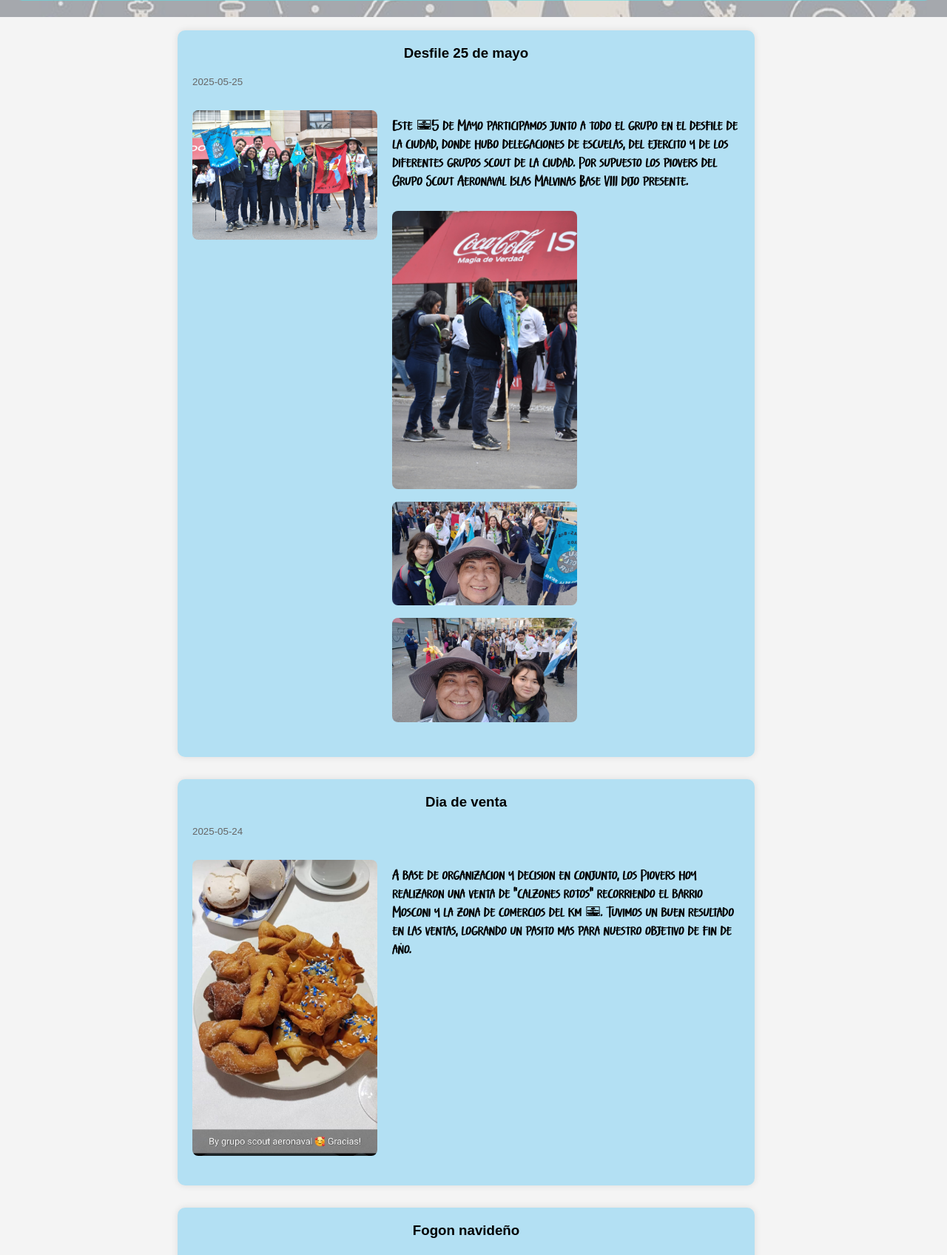
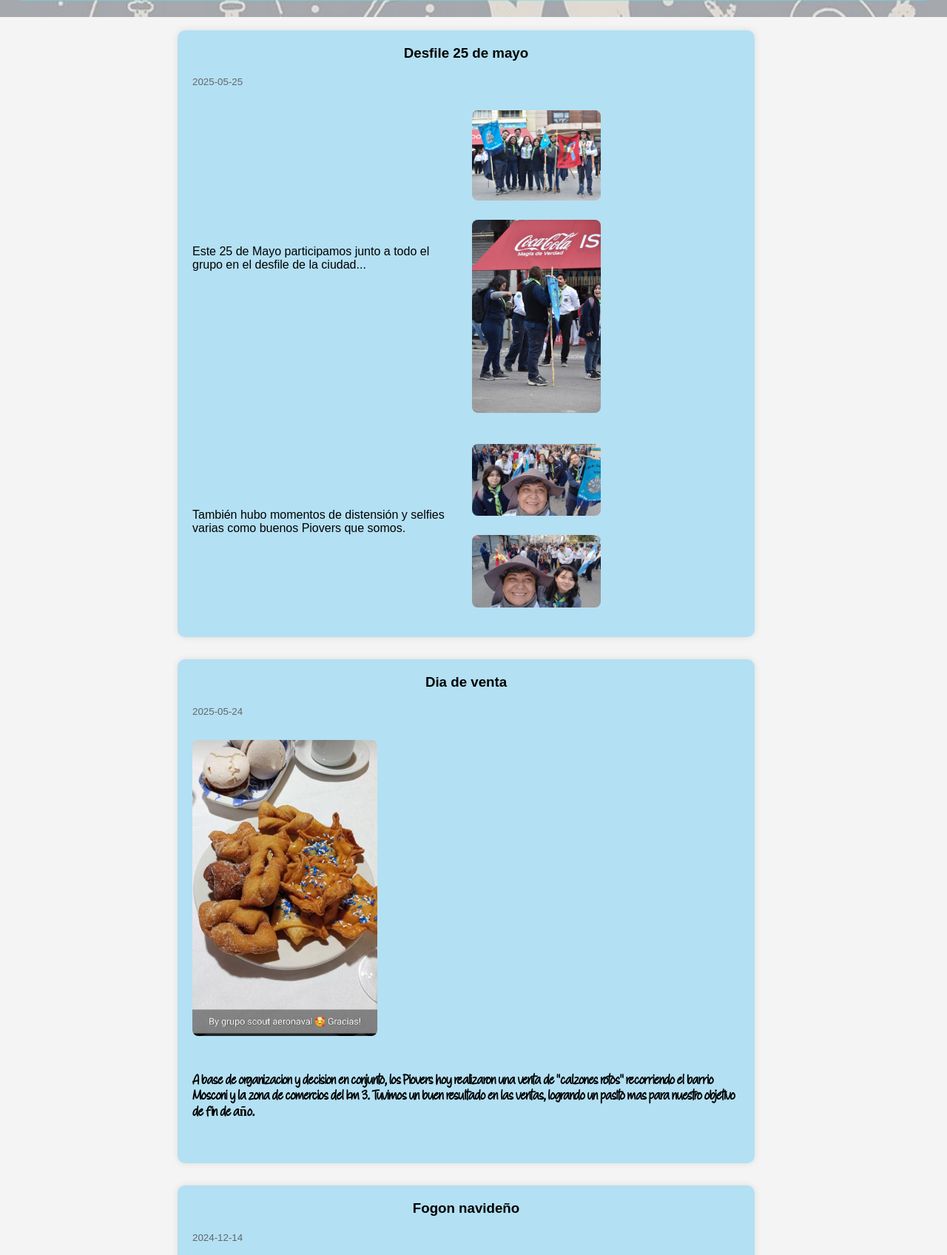
Before and after one commit to jaako1986/piovertadas, a Flask app: page / in a window 1280 px wide. Shown: the part 777-2473 px from the top of the page at 74% size. Run offline with Flask 3, Linux system fonts and the light colour scheme; some libraries are stand-ins or nearby versions; some web fonts are replaced.

Commit message:
25 de mayo

```diff
--- a/static/entradas/2025-05-25-Desfile 25 de mayo.html
+++ b/static/entradas/2025-05-25-Desfile 25 de mayo.html
@@ -1,10 +1,21 @@
 <div class="entrada-con-imagen">
-  <img src="/static/fotos/desfile1.jpeg" alt="desfile">
-  <div class="texto-entrada">
-  <p>Este 25 de Mayo participamos junto a todo el grupo en el desfile de la ciudad, donde hubo delegaciones de escuelas, del ejercito y de los diferentes grupos scout de la ciudad. Por supuesto los piovers del Grupo Scout Aeronaval Islas Malvinas Base VIII dijo presente.
-  </p>
-   <img src="/static/fotos/comiendo1.jpeg" alt="Break">
-    <img src="/static/fotos/selfie1.jpeg" alt="selfie1">
-     <img src="/static/fotos/selfie2.jpeg" alt="selfie2">
+  <div class="bloque">
+    <div class="texto">
+      <p>Este 25 de Mayo participamos junto a todo el grupo en el desfile de la ciudad...</p>
+    </div>
+    <div class="imagenes">
+      <img src="/static/fotos/desfile1.jpeg" alt="desfile">
+      <img src="/static/fotos/comiendo1.jpeg" alt="comiendo">
+    </div>
+  </div>
+
+  <div class="bloque">
+    <div class="texto">
+      <p>También hubo momentos de distensión y selfies varias como buenos Piovers que somos.</p>
+    </div>
+    <div class="imagenes">
+      <img src="/static/fotos/selfie1.jpeg" alt="selfie1">
+      <img src="/static/fotos/selfie2.jpeg" alt="selfie2">
+    </div>
   </div>
 </div>
--- a/static/style.css
+++ b/static/style.css
@@ -115,7 +115,7 @@ h2 {
 }
 @font-face {
   font-family: 'letraBlog';
-  src: url('fonts/Salting-Free.otf') format('opentype');
+  src: url('fonts/This-Notes.ttf') format('opentype');
 }
 
 
@@ -326,3 +326,33 @@ box-shadow: 0 0 10px rgba(0,0,0,0.1);
   border-radius: 10px;
   display: block;
 }
+.entrada-con-imagen {
+  display: flex;
+  flex-direction: column;
+  gap: 2rem;
+}
+
+.bloque {
+  display: flex;
+  flex-wrap: wrap;
+  align-items: center;
+  gap: 1rem;
+}
+
+.texto {
+  flex: 1 1 300px;
+}
+
+.imagenes {
+  display: flex;
+  flex-wrap: wrap;
+  gap: 1rem;
+  flex: 1 1 300px;
+}
+
+.imagenes img {
+  width: 48%;
+  height: auto;
+  object-fit: cover;
+  border-radius: 8px;
+}
```
